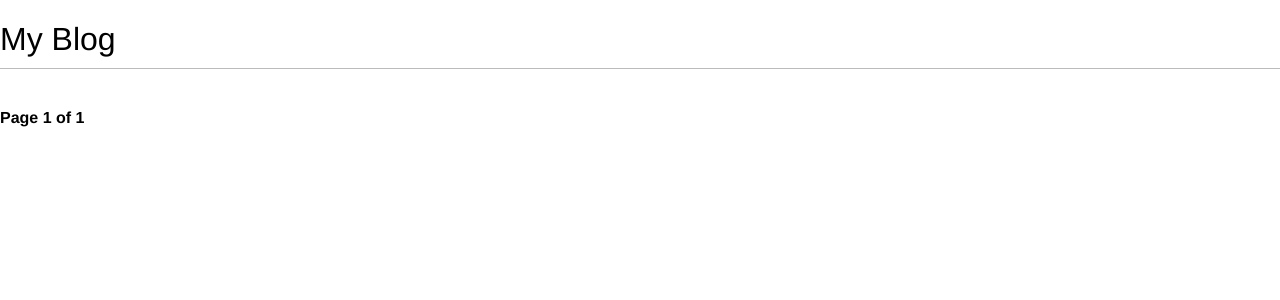
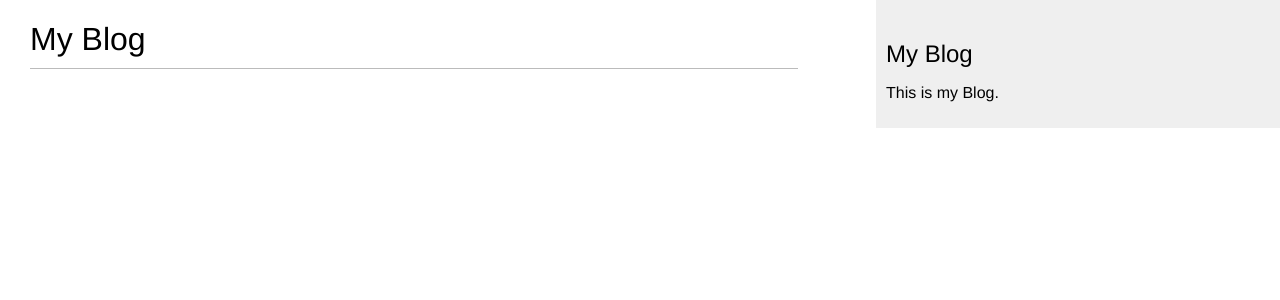
Before and after one commit to zunayed-arp/DJANGO-BLOG-API, a Django app: page /posts/ in a window 1280 px wide. Shown: the top 300 px of the page. Run offline with Django 4.2, Linux system fonts and the light colour scheme; data that the repository does not hold is empty.

Commit message:
refactored urls,views,html templates

```diff
--- a/posts/urls.py
+++ b/posts/urls.py
@@ -1,12 +1,10 @@
 from django.urls import path
-from .views import post_list, post_detail,PostListView
+from .views import post_list, post_detail, PostListView
 
-app_name = "Posts"
+app_name = "posts"
 
 urlpatterns = [
     # path("", post_list, name="post_list"),
-    path("",PostListView.as_view(),name="post_list"),
-    path(
-        "<int:year>/<int:month>/<int:day>/<slug:post>/", post_detail, name="post_detail"
-    ),
+    path("", PostListView.as_view(), name="post_list"),
+    path("<int:id>/", post_detail, name="post_detail"),
 ]
--- a/posts/views.py
+++ b/posts/views.py
@@ -13,18 +13,20 @@ class PostListView(ListView):
 
 
 def post_list(request):
-    object_list = Post.published.all()
-    paginator = Paginator(object_list, 3)  # 3 posts in each page
-    page = request.GET.get("page")
-    try:
-        posts = paginator.page(page)
-    except PageNotAnInteger:
-        # if page is not an integer deliver the first page
-        posts = paginator.page(1)
-    except EmptyPage:
-        # if page is out of range deliver last page of results
-        posts = paginator.page(paginator.num_pages)
-    return render(request, "posts/list.html", {"page": page, "posts": posts})
+    posts = Post.published.all()
+    return render(request, "posts/list.html", {"posts": posts})
+    # object_list = Post.published.all()
+    # paginator = Paginator(object_list, 3)  # 3 posts in each page
+    # page = request.GET.get("page")
+    # try:
+    #     posts = paginator.page(page)
+    # except PageNotAnInteger:
+    #     # if page is not an integer deliver the first page
+    #     posts = paginator.page(1)
+    # except EmptyPage:
+    #     # if page is out of range deliver last page of results
+    #     posts = paginator.page(paginator.num_pages)
+    # return render(request, "posts/list.html", {"page": page, "posts": posts})
 
 
 def post_detail(request, id):
--- a/templates/base.html
+++ b/templates/base.html
@@ -11,7 +11,7 @@
     <link href={% static "posts/style.css" %} type="text/css" rel="stylesheet" >
   </head>
   <body>
-    <div class="content">
+    <div id="content">
       {% block content %}
 
       <!-- Dynamic Content area -->
@@ -19,9 +19,9 @@
       {% endblock %}
     </div>
 
-    <div class="sidebar">
-      <!-- <h2>My Blog</h2>
-      <p>This is my Blog.</p> -->
+    <div id="sidebar">
+      <h2>My Blog</h2>
+      <p>This is my Blog.</p>
     </div>
   </body>
 </html>
--- a/templates/posts/list.html
+++ b/templates/posts/list.html
@@ -9,9 +9,9 @@
 {% block content%}
 
 <h1>My Blog</h1>
-{% for post in posts%}
+{% for post in posts %}
 <h2>
-  <a href="{{post.get_absolute_url}}">{{post.title}}</a>
+  <a href="{% url 'posts:post_detail' post.id %}">{{post.title}}</a>
 </h2>
 <p class="date">
     Published {{ post.publish }} by {{post.author}}
@@ -21,8 +21,8 @@
 
 {{post.body|truncatewords:30|linebreaks}}
 
-{%endfor%}
+    {%endfor%}
 
-{% include "pagination.html" with page=page_obj %}
+
 
 {% endblock %}
```
Also changed, not shown: templates/posts/detail.html (+18 -1 lines).
